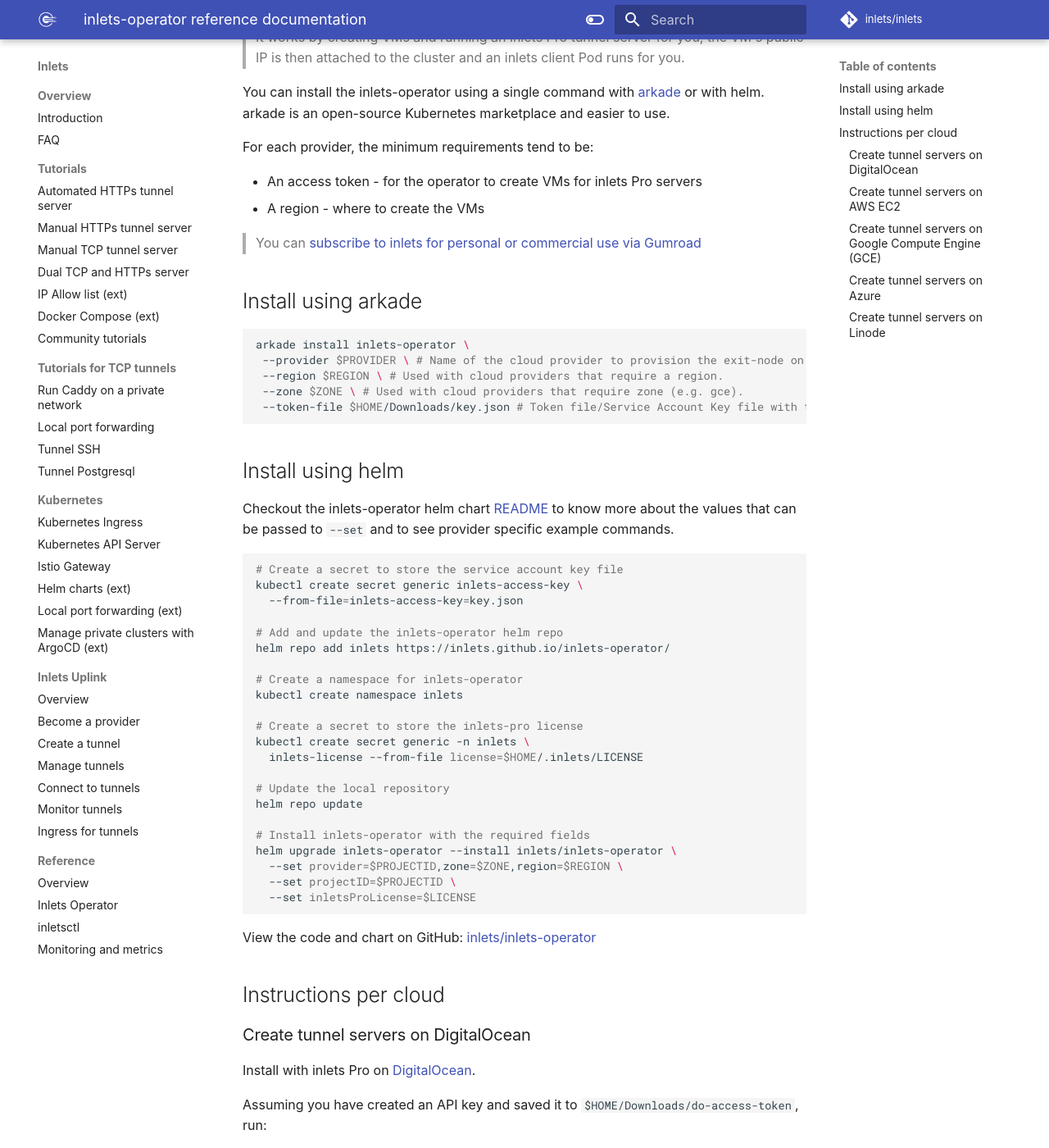
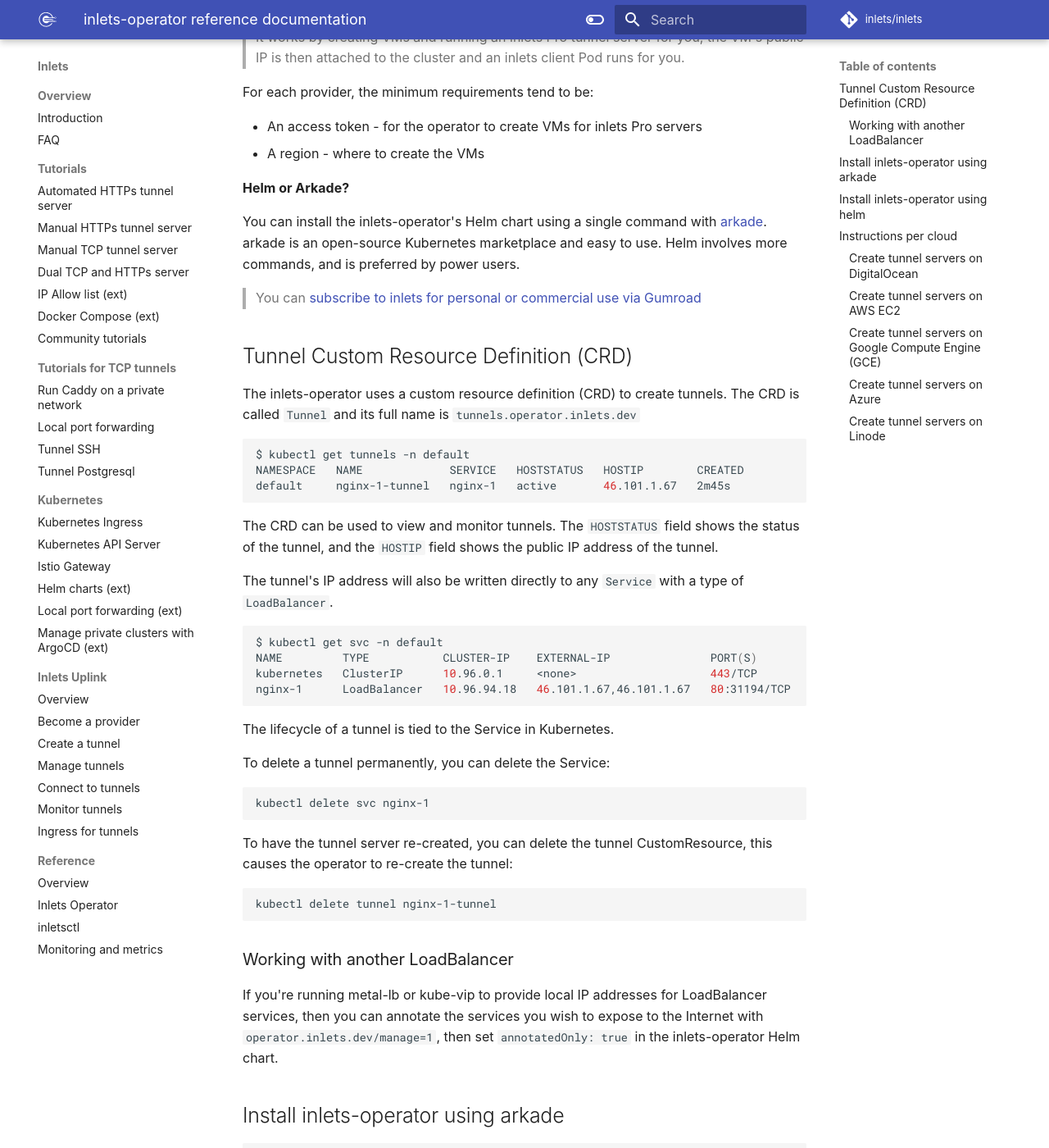
Before and after one commit to inlets/docs.inlets.dev, an MkDocs documentation site: the page built from docs/reference/inlets-operator.md, in a window 1280 px wide and 1400 px high, scrolled down 214 px. Shown: the whole window at 82% size. Built offline with MkDocs 1.6.1 and Material for MkDocs 9.7.7, drawn with Linux system fonts in a browser that asks for light colours; some web fonts are replaced; some of the changed text lies outside the part shown.

Commit message:
Additional instructions for inlets-operator
Signed-off-by: Alex Ellis (OpenFaaS Ltd) <alexellis2@gmail.com>

````diff
--- a/docs/reference/inlets-operator.md
+++ b/docs/reference/inlets-operator.md
@@ -4,72 +4,125 @@
 
 > It works by creating VMs and running an inlets Pro tunnel server for you, the VM's public IP is then attached to the cluster and an inlets client Pod runs for you.
 
-You can install the inlets-operator using a single command with [arkade](https://arkade.dev/) or with helm. arkade is an open-source Kubernetes marketplace and easier to use.
-
 For each provider, the minimum requirements tend to be:
 
 * An access token - for the operator to create VMs for inlets Pro servers
 * A region - where to create the VMs
 
+**Helm or Arkade?**
+
+You can install the inlets-operator's Helm chart using a single command with [arkade](https://arkade.dev/). arkade is an open-source Kubernetes marketplace and easy to use. Helm involves more commands, and is preferred by power users.
+
 > You can [subscribe to inlets for personal or commercial use via Gumroad](https://inlets.dev/blog/2021/07/27/monthly-subscription.html)
 
-## Install using arkade
+## Tunnel Custom Resource Definition (CRD)
+
+The inlets-operator uses a custom resource definition (CRD) to create tunnels. The CRD is called `Tunnel` and its full name is `tunnels.operator.inlets.dev`
 
 ```bash
+$ kubectl get tunnels -n default
+NAMESPACE   NAME             SERVICE   HOSTSTATUS   HOSTIP        CREATED
+default     nginx-1-tunnel   nginx-1   active       46.101.1.67   2m45s
+```
+
+The CRD can be used to view and monitor tunnels. The `HOSTSTATUS` field shows the status of the tunnel, and the `HOSTIP` field shows the public IP address of the tunnel.
+
+The tunnel's IP address will also be written directly to any `Service` with a type of `LoadBalancer`.
+
+```bash
+$ kubectl get svc -n default
+NAME         TYPE           CLUSTER-IP    EXTERNAL-IP               PORT(S)        AGE
+kubernetes   ClusterIP      10.96.0.1     <none>                    443/TCP        6m26s
+nginx-1      LoadBalancer   10.96.94.18   46.101.1.67,46.101.1.67   80:31194/TCP   4m21s
+```
+
+The lifecycle of a tunnel is tied to the Service in Kubernetes.
+
+To delete a tunnel permanently, you can delete the Service:
+
+```bash
+kubectl delete svc nginx-1
+```
+
+To have the tunnel server re-created, you can delete the tunnel CustomResource, this causes the operator to re-create the tunnel:
+
+```bash
+kubectl delete tunnel nginx-1-tunnel
+```
+
+### Working with another LoadBalancer
+
+If you're running metal-lb or kube-vip to provide local IP addresses for LoadBalancer services, then you can annotate the services you wish to expose to the Internet with `operator.inlets.dev/manage=1`, then set `annotatedOnly: true` in the inlets-operator Helm chart.
+
+## Install inlets-operator using arkade
+
+```bash
+export REGION=lon1
+export PROVIDER=digitalocean
+
 arkade install inlets-operator \
  --provider $PROVIDER \ # Name of the cloud provider to provision the exit-node on.
  --region $REGION \ # Used with cloud providers that require a region.
- --zone $ZONE \ # Used with cloud providers that require zone (e.g. gce).
- --token-file $HOME/Downloads/key.json # Token file/Service Account Key file with the access to the cloud provider.
+ --token-file $HOME/Downloads/do-access-token.txt # Token file/Service Account Key file with the access to the cloud provider.
 ```
 
-## Install using helm
+## Install inlets-operator using helm
 
-Checkout the inlets-operator helm chart [README](https://github.com/inlets/inlets-operator/blob/master/chart/inlets-operator/README.md) to know more about the values that can be passed to `--set` and to see provider specific example commands.
+The following instructions are a generic example, you should refer to each specific heading to understand how to create the required API keys for a given cloud provider.
+
+* Some providers require an access key, others also need a secret key.
+* Some providers only use a region, others use a zone and projectID too.
+* There are additional flags you can set via values.yaml or the `--set` flag.
+
+You can view the [inlets-operator chart on GitHub](https://github.com/inlets/inlets-operator/tree/master/chart/inlets-operator) to learn more.
 
 ```bash
-# Create a secret to store the service account key file
-kubectl create secret generic inlets-access-key \
-  --from-file=inlets-access-key=key.json
-
-# Add and update the inlets-operator helm repo
-helm repo add inlets https://inlets.github.io/inlets-operator/
-
 # Create a namespace for inlets-operator
 kubectl create namespace inlets
 
+# Create a secret to store the service account key file
+kubectl create secret generic inlets-access-key \
+  --namespace inlets \
+  --from-file inlets-access-key=$HOME/Downloads/do-access-token.txt
+
 # Create a secret to store the inlets-pro license
-kubectl create secret generic -n inlets \
+kubectl create secret generic \
+  --namespace inlets \
   inlets-license --from-file license=$HOME/.inlets/LICENSE
 
-# Update the local repository
-helm repo update
+# Add and update the inlets-operator helm repo
+# You only need to do this once.
+helm repo add inlets https://inlets.github.io/inlets-operator/
 
-# Install inlets-operator with the required fields
-helm upgrade inlets-operator --install inlets/inlets-operator \
-  --set provider=$PROJECTID,zone=$ZONE,region=$REGION \
-  --set projectID=$PROJECTID \
-  --set inletsProLicense=$LICENSE
+export REGION=lon1
+export PROVIDER=digitalocean
+
+# Update the Helm repository and perform an installation
+helm repo update && \
+  helm upgrade inlets-operator --install inlets/inlets-operator \
+  --namespace inlets \
+  --set provider=$PROVIDER \
+  --set region=$REGION
 ```
-
-View the code and chart on GitHub: [inlets/inlets-operator](https://github.com/inlets/inlets-operator)
 
 ## Instructions per cloud
 
 ### Create tunnel servers on DigitalOcean
 
-Install with inlets Pro on [DigitalOcean](https://m.do.co/c/8d4e75e9886f).
+The [DigitalOcean](https://m.do.co/c/8d4e75e9886f) provider is fast, cost effective and easy to set it. It's recommended for most users.
 
-Assuming you have created an API key and saved it to `$HOME/Downloads/do-access-token`, run:
+Create an API access token with full read/write permissions and save it to: `$HOME/Downloads/do-access-token.txt`.
+
+Now, install the chart with arkade using the above options:
 
 ```bash
 arkade install inlets-operator \
  --provider digitalocean \
  --region lon1 \
- --token-file $HOME/Downloads/do-access-token
+ --token-file $HOME/Downloads/do-access-token.txt
 ```
 
-If you have `doctl` installed, you can list the available regions and see whether they have available capacity to launch a new VM.
+If you have the DigitalOcean CLI (`doctl`) installed, then you can use it to list available regions and their codes to input into the above command. Bear in mind that some regions are showing no availability for starting new VMs.
 
 ```bash
 doctl compute region ls
@@ -153,18 +206,18 @@
 
 ```bash
 ACCESS_KEY_JSON=$(aws iam create-access-key --user-name inlets-automation)
-echo $ACCESS_KEY_JSON | jq -r .AccessKey.AccessKeyId > access-key
-echo $ACCESS_KEY_JSON | jq -r .AccessKey.SecretAccessKey > secret-access-key
+echo $ACCESS_KEY_JSON | jq -r .AccessKey.AccessKeyId > ~/Downloads/aws-access-key
+echo $ACCESS_KEY_JSON | jq -r .AccessKey.SecretAccessKey > ~/Downloads/aws-secret-access-key
 ```
 
-Install with inlets Pro:
+Install the chart with arkade using the above options:
 
 ```bash
 arkade install inlets-operator \
  --provider ec2 \
  --region eu-west-1 \
- --token-file $HOME/Downloads/access-key \
- --secret-key-file $HOME/Downloads/secret-access-key
+ --token-file $HOME/Downloads/aws-access-key \
+ --secret-key-file $HOME/Downloads/aws-secret-access-key
 ```
 
 ### Create tunnel servers on Google Compute Engine (GCE)
@@ -202,7 +255,7 @@
   --iam-account $SERVICEACCOUNT
 ```
 
-Install the operator:
+Install the chart with arkade using the above options:
 
 ```bash
 arkade install inlets-operator \
@@ -281,7 +334,7 @@
 
 You can also install the inlets-operator using a single command using [arkade](https://arkade.dev/), arkade runs against any Kubernetes cluster.
 
-Install with inlets Pro:
+Install the chart with arkade using the above options:
 
 ```bash
 arkade install inlets-operator \
````
